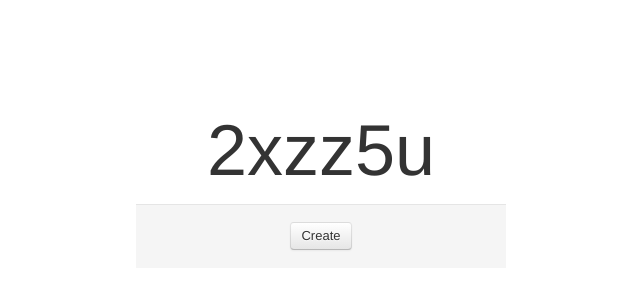
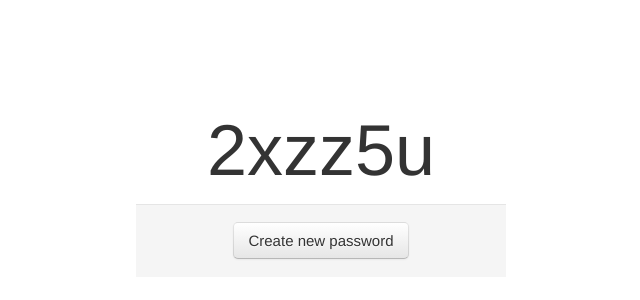
Before and after one commit to nskeip/html5random-pass-gen, a plain HTML site: page index.html in a window 1280 px wide. Shown: the part 136-436 px from the top of the page, without its empty margins (319-959 px from the left). Drawn offline with Linux system fonts and the light colour scheme.

Commit message:
более удачная кнопка

```diff
--- a/index.html
+++ b/index.html
@@ -16,8 +16,8 @@
         <div class="main span4 offset4">
           <div class="result" data-bind="text: result">AsDf3x</div>
           <div class="button-container form-actions control-group">
-            <button id="generate-button" class="btn" data-bind="click: generate">
-              Create
+            <button id="generate-button" class="btn btn-large" data-bind="click: generate">
+               Create new password
             </button>
           </div>
         </div>
```
